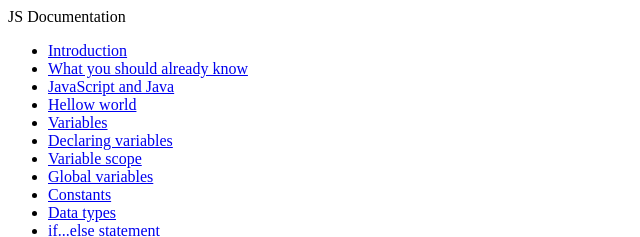
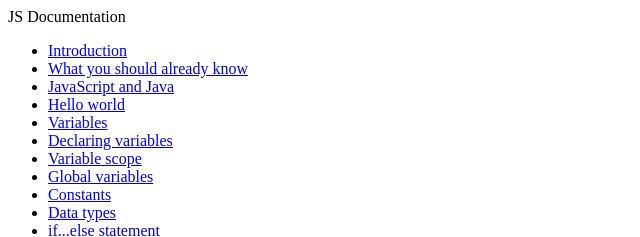
Before and after one commit to m-dennisgocong/fCC-responsive-web-design-projects, a plain HTML site: page technical-doc-page/index.html in a window 1280 px wide. Shown: the top 237 px of the page, 0-640 px from the left. Drawn offline with Linux system fonts and the light colour scheme.

Commit message:
Resolve #21 corrected the header spelling :bug:

```diff
--- a/technical-doc-page/index.html
+++ b/technical-doc-page/index.html
@@ -14,7 +14,7 @@
       <li><a href="#Introduction" class="nav-link">Introduction</a></li>
       <li><a href="#What_you_should_already_know" class="nav-link">What you should already know</a></li>
       <li><a href="#JavaScript_and_Java" class="nav-link">JavaScript and Java</a></li>
-      <li><a href="#Hello_world" class="nav-link">Hellow world</a></li>
+      <li><a href="#Hello_world" class="nav-link">Hello world</a></li>
       <li><a href="#Variables" class="nav-link">Variables</a></li>
       <li><a href="#Declaring_variables" class="nav-link">Declaring variables</a></li>
       <li><a href="#Variable_scope" class="nav-link">Variable scope</a></li>
```
